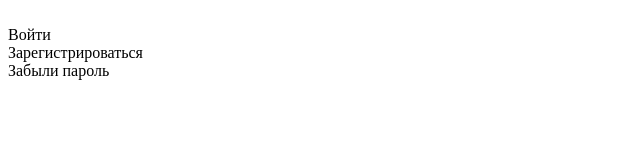
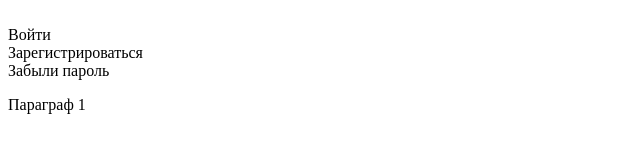
Before and after one commit to nastii8911/oktRepo, a plain HTML site: page oktober.html in a window 1280 px wide. Shown: the full height of the page, 0-640 px from the left. Drawn offline with Linux system fonts and the light colour scheme.

Commit message:
добавлен параграф

```diff
--- a/oktober.html
+++ b/oktober.html
@@ -14,6 +14,7 @@
         <div class="header__sign-in">Войти</div>
         <a class="header__sign-up">Зарегистрироваться</a>
         <div class="header__sign-up">Забыли пароль</div>
+        <p>Параграф 1</p>
     </header>
     <footer>
         <img src="" alt="" class="footer__photo">
```
